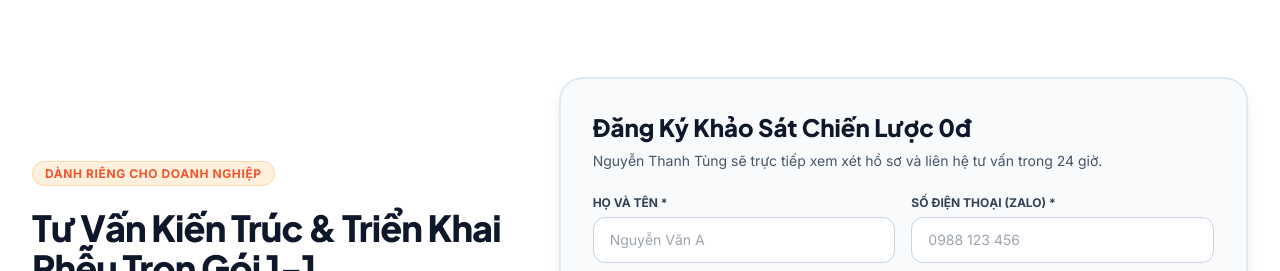
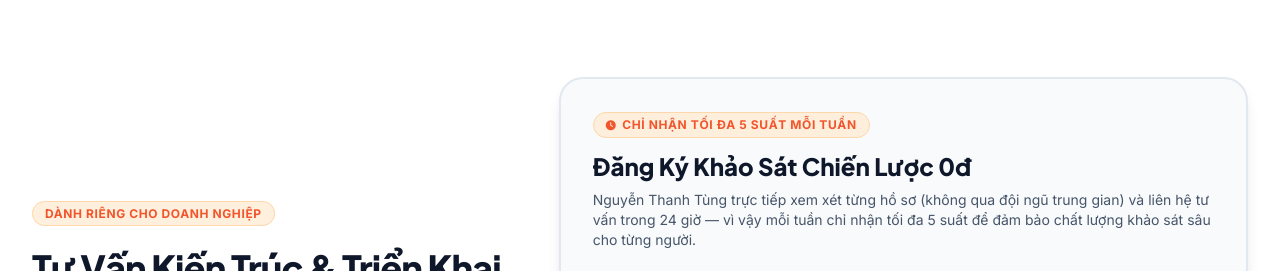
Before and after one commit to tvt-ai-max/master-sale-funnel-os, a website: page index.html in a window 1280 px wide. Shown: the part 7635-7906 px from the top of the page. Drawn offline with nearby package versions, Linux system fonts and the light colour scheme.

Commit message:
Add "max 5 slots/week" scarcity messaging to #consultation section
Matches the weekly cap already promised in Facebook post copy (F16.5,
TVT Ecosystem vault) that was previously missing from this landing
page, causing a message-match gap between the ad and the destination.
Confirmed with project owner this is a deliberate quality-control cap
(Tung personally reviews every application), not a fabricated number
-- real operational capacity (SOP/Skills/16 AI staff/automation) can
handle more if needed. No live remaining-count claim added since
there is no real tracking data to back a specific "X/5 left" figure.

```diff
--- a/index.html
+++ b/index.html
@@ -1297,8 +1297,11 @@
 
         <!-- RIGHT COLUMN: Multi-Field Lead Form -->
         <div class="lg:col-span-7 bg-slate-50 border-2 border-slate-200 p-8 rounded-3xl shadow-lg">
+          <span class="inline-flex items-center gap-1.5 text-brand-orange text-xs font-bold uppercase tracking-wider px-3 py-1 bg-orange-100/80 rounded-full border border-orange-200 mb-3">
+            <i class="fa-solid fa-clock text-[10px]"></i> Chỉ nhận tối đa 5 suất mỗi tuần
+          </span>
           <h3 class="font-heading font-extrabold text-2xl text-brand-dark mb-2">Đăng Ký Khảo Sát Chiến Lược 0đ</h3>
-          <p class="text-sm text-slate-600 mb-6">Nguyễn Thanh Tùng sẽ trực tiếp xem xét hồ sơ và liên hệ tư vấn trong 24 giờ.</p>
+          <p class="text-sm text-slate-600 mb-6">Nguyễn Thanh Tùng trực tiếp xem xét từng hồ sơ (không qua đội ngũ trung gian) và liên hệ tư vấn trong 24 giờ — vì vậy mỗi tuần chỉ nhận tối đa 5 suất để đảm bảo chất lượng khảo sát sâu cho từng người.</p>
 
           <form onsubmit="handleConsultationSubmit(event)" class="space-y-4">
             <div class="grid grid-cols-1 sm:grid-cols-2 gap-4">
```
